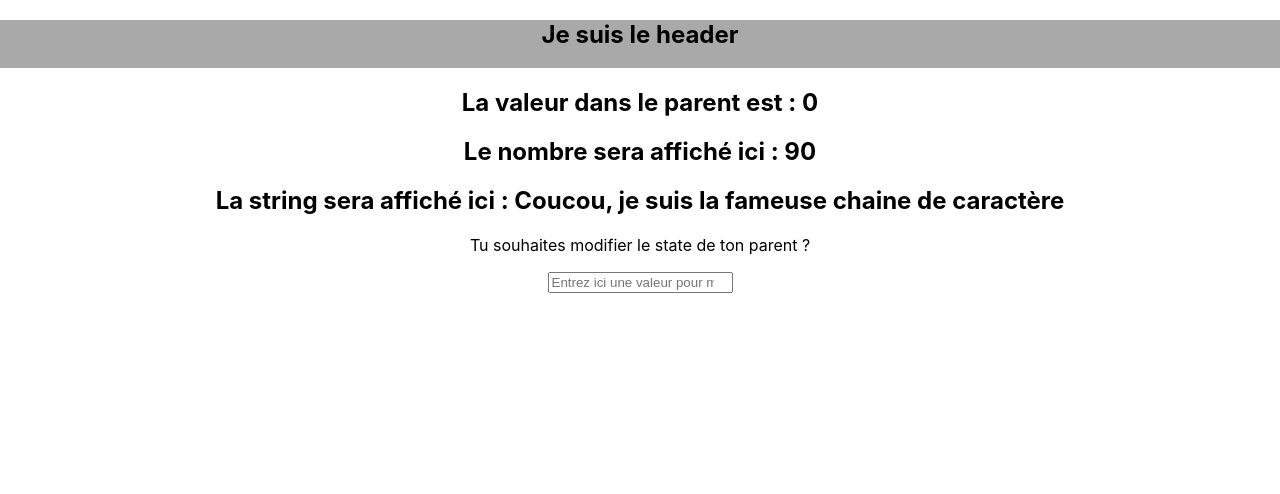
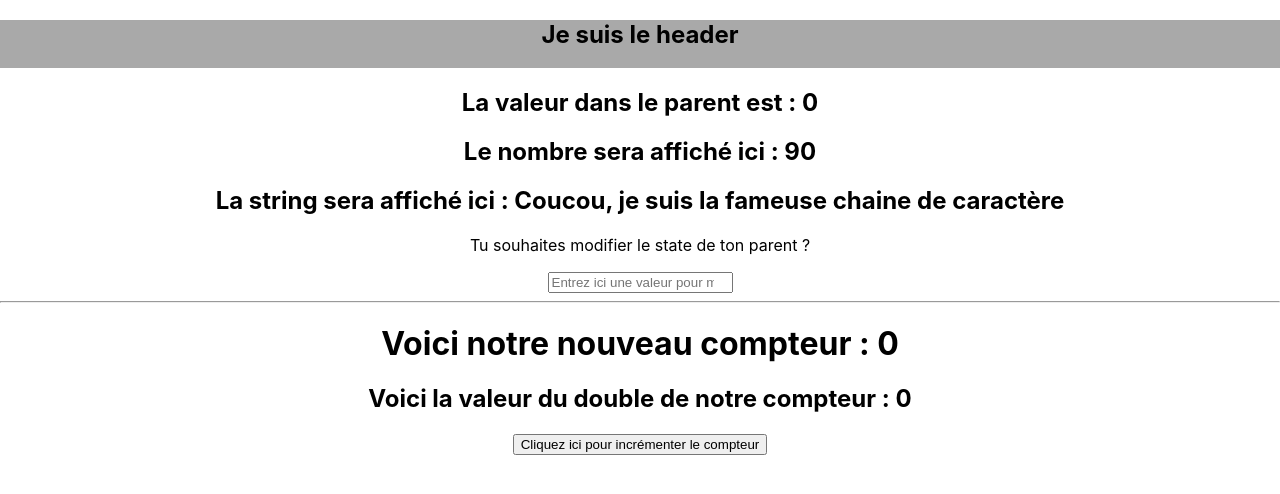
Before and after one commit to gabbloquet/react-demo, a React (Create React App) app: page / in a window 1280 px wide. Shown: the top 494 px of the page. Built offline with nearby package versions, Linux system fonts and the light colour scheme.

Commit message:
#4 les hooks UseState et UseEffect

```diff
--- a/src/Homepage/Homepage.style.css
+++ b/src/Homepage/Homepage.style.css
@@ -1,3 +1,8 @@
 .homepage {
     height: 100%;
 }
+
+.congratulations-message {
+    color: red;
+    font-weight: bolder;
+}
--- a/src/Homepage/index.js
+++ b/src/Homepage/index.js
@@ -1,7 +1,17 @@
-import React from 'react';
+import React, {useEffect, useState} from 'react';
 import './Homepage.style.css'
 
 export const Homepage = ({theGivenNumber, theGivenString, modifyParentStateValue}) => {
+  const [compteur, setCompteur] = useState(0);
+  const [double, setDouble] = useState(0);
+  const [sayCongratulations, setSayCongratulations] = useState(false);
+
+  useEffect(() => {
+    setDouble(compteur * 2);
+    if(compteur >= 10)
+      setSayCongratulations(true);
+  }, [compteur])
+
   return (
     <div className="homepage">
       <h2>Le nombre sera affiché ici : {theGivenNumber}</h2>
@@ -11,6 +21,19 @@ export const Homepage = ({theGivenNumber, theGivenString, modifyParentStateValue
         type="number"
         placeholder="Entrez ici une valeur pour modifier la valeur du parent"
         onChange={(e) => modifyParentStateValue(e.target.value)}/>
+
+      <hr/>
+
+      <h1>Voici notre nouveau compteur : {compteur}</h1>
+      <h2>Voici la valeur du double de notre compteur : {double}</h2>
+      <div className="div-increment">
+        <button onClick={() => setCompteur(compteur + 1)}>
+          Cliquez ici pour incrémenter le compteur
+        </button>
+      </div>
+      { sayCongratulations ? (
+        <h1 className="congratulations-message">CONGRATULATIONS !</h1>
+      ) : null}
     </div>
   );
 }
```
